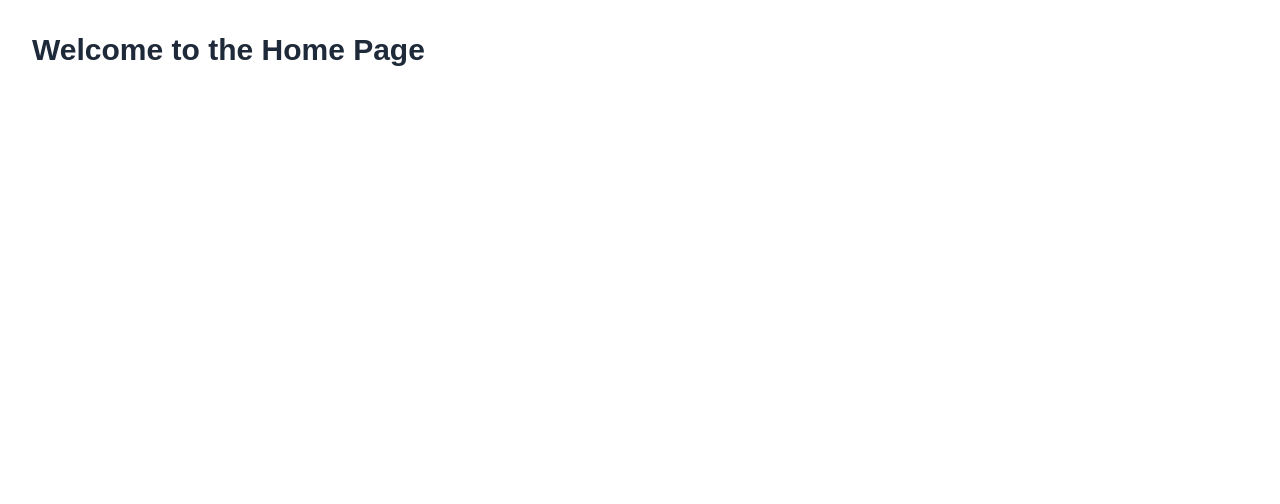
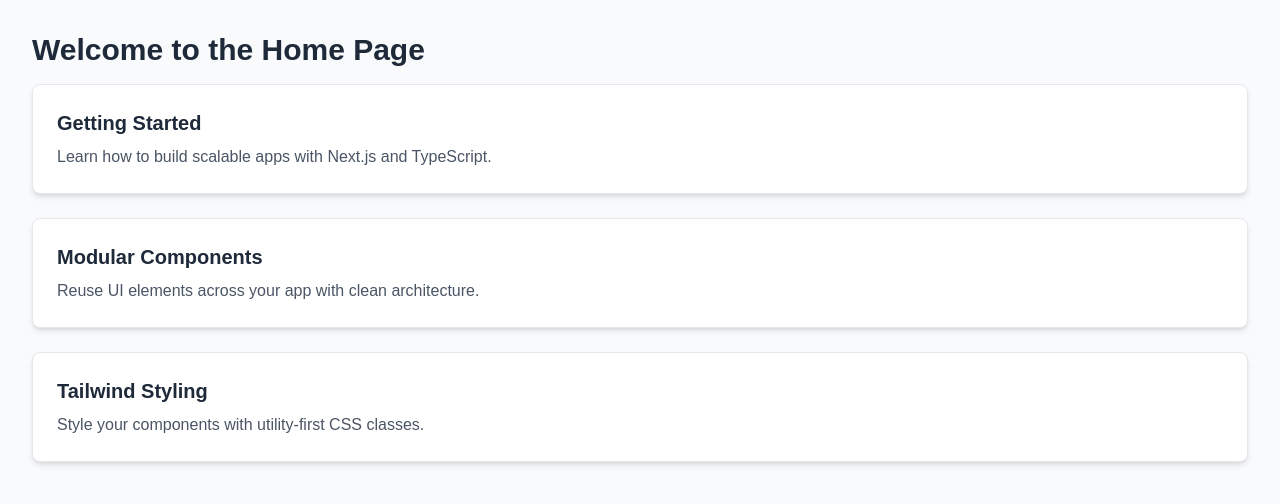
Before and after one commit to NdumisoTyam/alx-project-0x02-setup, a Next.js app in the folder alx-project-0x02/: page /home in a window 1280 px wide. Shown: the top 504 px of the page. Built offline with nearby package versions, Linux system fonts and the light colour scheme.

Commit message:
Update home.tsx

```diff
--- a/alx-project-0x02/pages/home.tsx
+++ b/alx-project-0x02/pages/home.tsx
@@ -1,7 +1,22 @@
+import Card from "../components/common/Card";
+
 export default function HomePage() {
   return (
-    <div className="min-h-screen bg-white p-8">
-      <h1 className="text-3xl font-bold text-gray-800">Welcome to the Home Page</h1>
+    <div className="min-h-screen bg-gray-50 p-8 space-y-6">
+      <h1 className="text-3xl font-bold text-gray-800 mb-4">Welcome to the Home Page</h1>
+
+      <Card
+        title="Getting Started"
+        content="Learn how to build scalable apps with Next.js and TypeScript."
+      />
+      <Card
+        title="Modular Components"
+        content="Reuse UI elements across your app with clean architecture."
+      />
+      <Card
+        title="Tailwind Styling"
+        content="Style your components with utility-first CSS classes."
+      />
     </div>
   );
 }
```
